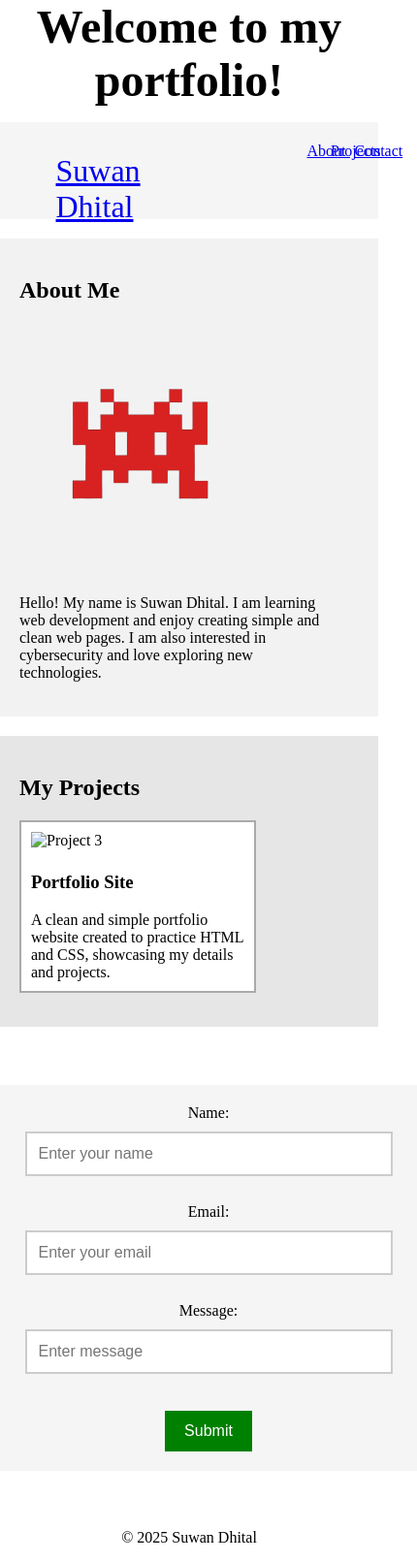
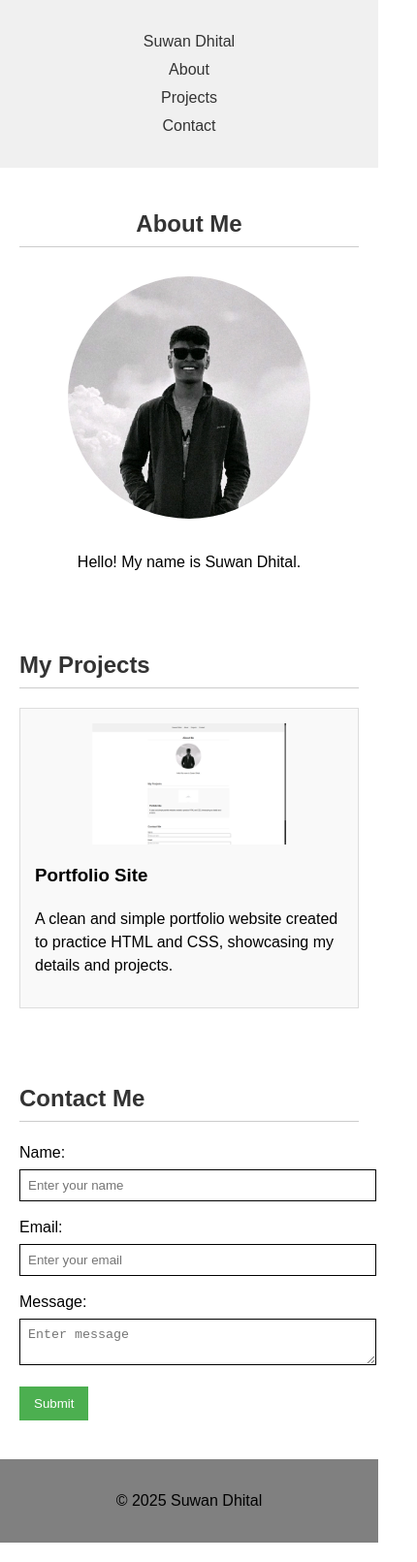
Before and after one commit to suwan404/FullStackDevelopment, a plain HTML site: page index.html in a window 390 px wide. Shown: the whole page at 97% size, 430 px wide, since content can reach past the window. Drawn offline with Linux system fonts and the light colour scheme.

Commit message:
Updated responsiveness

```diff
--- a/index.html
+++ b/index.html
@@ -1,61 +1,154 @@
 <!DOCTYPE html>
-<html>
+<html lang="en">
 <head>
-    <meta charset="utf-8">
-    <meta name="viewport" content="width=device-width, initial-scale=1">
-    <title>Portfolio</title>
-    <link rel="stylesheet" type="text/css" href="style.css">
+    <meta charset="UTF-8">
+    <meta name="viewport" content="width=device-width, initial-scale=1.0">
+    <title>Suwan Dhital - Portfolio</title>
+    <style>
+        body {
+            font-family: Arial, sans-serif;
+            margin: 0;
+            padding: 0;
+            line-height: 1.5;
+        }
+
+        .navbar {
+            background-color: #f0f0f0;
+            padding: 15px;
+        }
+
+        .navbar ul {
+            list-style-type: none;
+            padding: 0;
+            text-align: center;
+        }
+
+        .navbar li {
+            display: inline;
+            margin: 0 10px;
+        }
+
+        .navbar a {
+            text-decoration: none;
+            color: #333;
+        }
+
+        .navbar a:hover {
+            color: blue;
+        }
+
+        section {
+            padding: 20px;
+            max-width: 800px;
+            margin: 0 auto;
+        }
+
+        h2 {
+            color: #333;
+            border-bottom: 1px solid #ccc;
+            padding-bottom: 5px;
+        }
+
+        #about {
+            text-align: center;
+        }
+
+        #about img {
+            border-radius: 50%;
+            margin: 10px;
+        }
+        .project-card {
+            border: 1px solid #ddd;
+            padding: 15px;
+            margin: 15px 0;
+            background-color: #f9f9f9;
+        }
+
+        .project-card img {
+            display: block;
+            margin: 0 auto;
+        }
+
+        .formdata {
+            width: 100%;
+            padding: 8px;
+            margin: 5px 0 15px 0;
+            border: 1px solid;
+        }
+
+        button {
+            background-color: #4CAF50;
+            color: white;
+            padding: 10px 15px;
+            border: none;
+            cursor: pointer;
+        }
+
+        button:hover {
+            background-color: #45a049;
+        }
+
+        footer {
+            background-color: gray;
+            text-align: center;
+            padding: 15px;
+            margin-top: 20px;
+        }
+
+        @media (max-width: 600px) {
+            .navbar li {
+                display: block;
+                margin: 5px 0;
+            }
+        }
+    </style>
 </head>
-
 <body>
-
-<header>Welcome to my portfolio!</header>
+    <nav class="navbar">
+        <ul>
+            <li class="name"><a href="index.html">Suwan Dhital</a></li>
+            <li class="navlist"><a href="#about">About</a></li>
+            <li class="navlist"><a href="#projects">Projects</a></li>
+            <li class="navlist"><a href="#contact">Contact</a></li>
+        </ul>
+    </nav>
 
     <main>
-
-<section>
-    <nav class="navbar">
-        <ul>
-            <p class="name"><a href="index.html">Suwan Dhital</a></p>
-            <p class="navlist"><a href="#about">Contact</a></p>
-            <p class="navlist"><a href="#projects">Projects</a></p>
-            <p class="navlist"><a href="#Contact">About</a></p>
-        </ul>
-    </nav>
-</section>
-
         <section id="about">
             <h2>About Me</h2>
-    <img src="images/icon.png" alt="My Photo" width="250">
-    <p>Hello! My name is Suwan Dhital. I am learning web development and enjoy creating simple and clean web pages.
-       I am also interested in cybersecurity and love exploring new technologies.</p>
+            <img src="images/profile.png" alt="My Photo" width="250">
+            <p>Hello! My name is Suwan Dhital.</p>
         </section>
 
         <section id="projects">
             <h2>My Projects</h2>
 
             <div class="project-card">
-        <img src="images/Project1.png" alt="Project 3" width="200">
+                <img src="images/pppp.png" alt="Project 1" width="200">
                 <h3>Portfolio Site</h3>
                 <p>A clean and simple portfolio website created to practice HTML and CSS, showcasing my details and projects.</p>
             </div>
         </section>
 
+        <section id="contact">
+            <h2>Contact Me</h2>
+            <form class="form">
+                <label for="name">Name:</label><br>
+                <input class="formdata" type="text" id="name" placeholder="Enter your name"><br>
 
-<section id="Contact">
-    <form class="form">
-        Name: <input class="formdata" type="text" placeholder="Enter your name"> <br>
-        Email: <input class="formdata" type="email" placeholder="Enter your email"> <br>
-        Message: <input class="formdata" type="text" placeholder="Enter message"> <br>
-        <button type="submit">Submit</button> <br>
+                <label for="email">Email:</label><br>
+                <input class="formdata" type="email" id="email" placeholder="Enter your email"><br>
+
+                <label for="message">Message:</label><br>
+                <textarea class="formdata" id="message" placeholder="Enter message"></textarea><br>
+
+                <button type="submit">Submit</button>
             </form>
         </section>
-
     </main>
 
     <footer>
         <p>© 2025 Suwan Dhital</p>
     </footer>
-
 </body>
 </html>
```
Also changed, not shown: workshop2.html (added, +37 -0 lines). Lines whose indentation alone changed are shown as unchanged.
